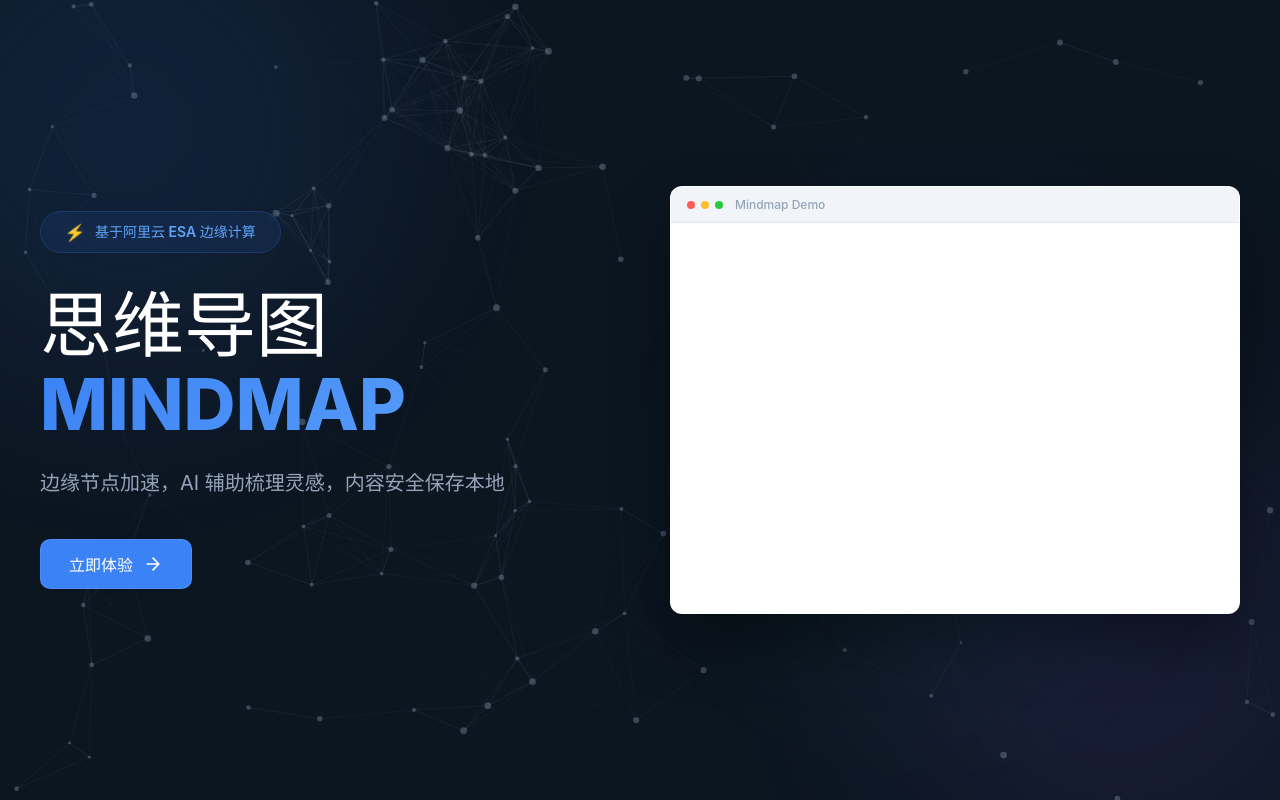
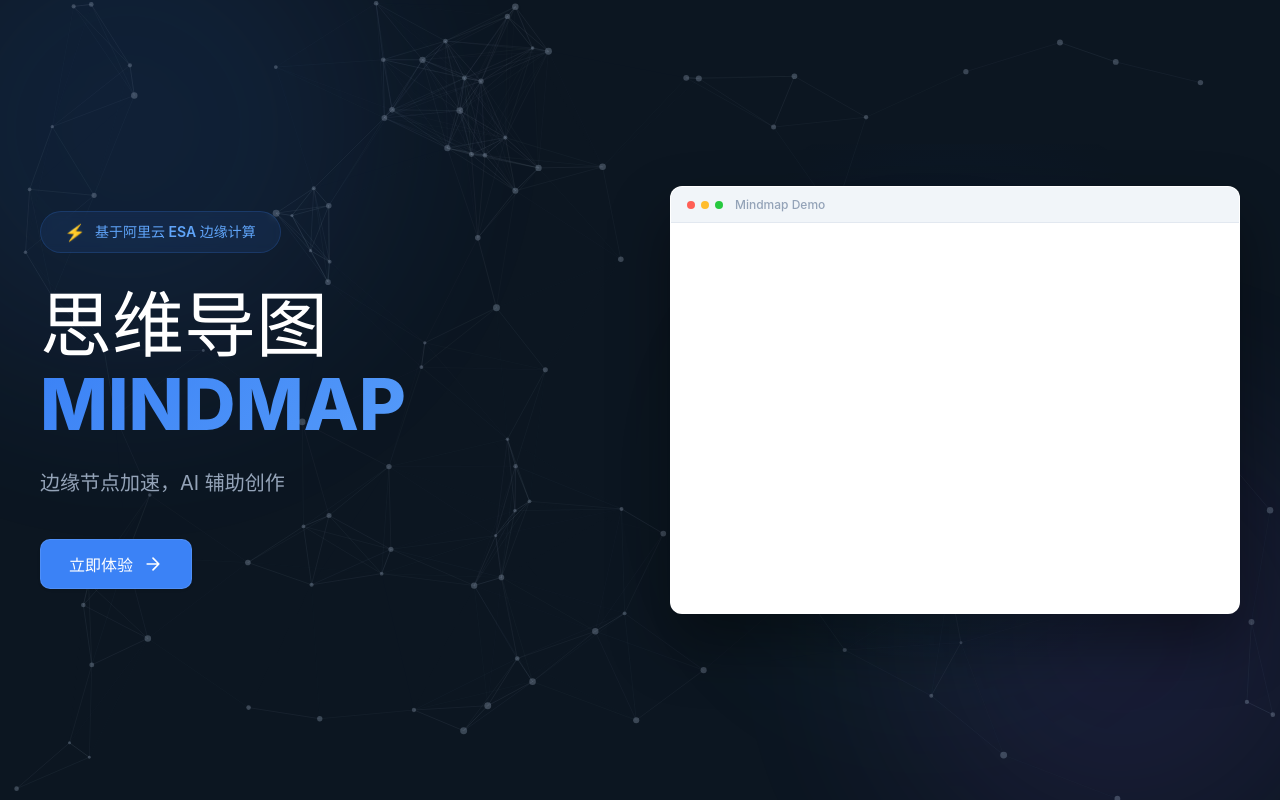
Before and after one commit to cg-zhou/edge-mindmap, a Vue app: page / in a window 1280 px wide. Built offline with nearby package versions, Linux system fonts and the light colour scheme.

Commit message:
chore: refine landing copy and refresh lockfile

```diff
--- a/src/pages/Home.vue
+++ b/src/pages/Home.vue
@@ -30,7 +30,7 @@
           </h1>
 
           <p class="hero-subtitle" data-aos="fade-up" data-aos-delay="200">
-            边缘节点加速，AI 辅助梳理灵感，内容安全保存本地
+            边缘节点加速，AI 辅助创作
           </p>
 
           <div class="hero-actions" data-aos="fade-up" data-aos-delay="300">
```
Also changed, not shown: 1 other file (tests, documents, lock files or other folders).
